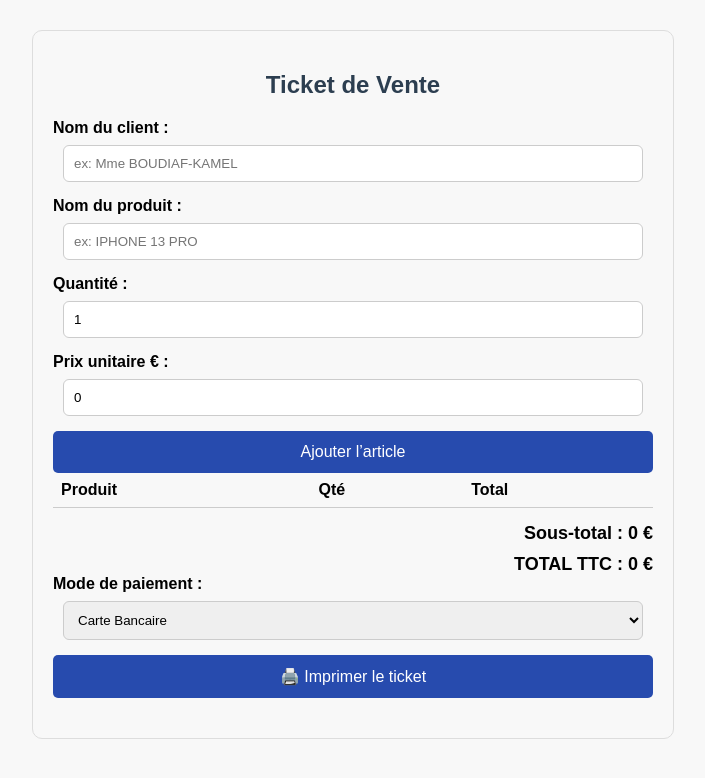
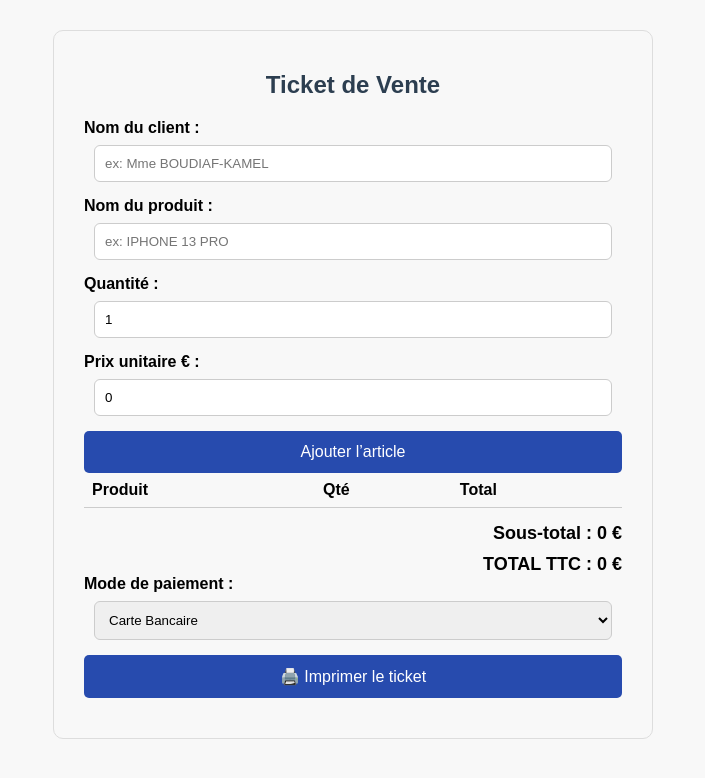
Before and after one commit to ayaboudiaf/factureAKphone, a plain HTML site: page index.html in a window 1280 px wide. Shown: the whole page, without its empty margins (287-992 px from the left). Drawn offline with Linux system fonts and the light colour scheme.

Commit message:
finialisation

```diff
--- a/index.html
+++ b/index.html
@@ -9,10 +9,12 @@
   background: #f8f8f8;
   max-width: 600px;
   margin: 30px auto;
-      padding: 20px;
+  padding: 20px 30px;
   border-radius: 10px;
   border: 1px solid #ddd;
+  box-sizing: border-box;
 }
+
 
     h2 {
       text-align: center;
```
Lines whose indentation alone changed are shown as unchanged.
